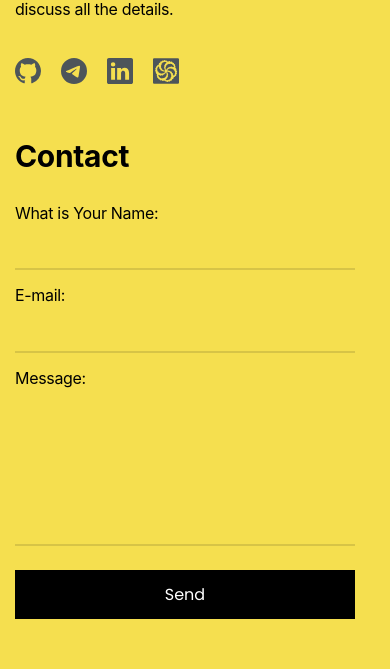
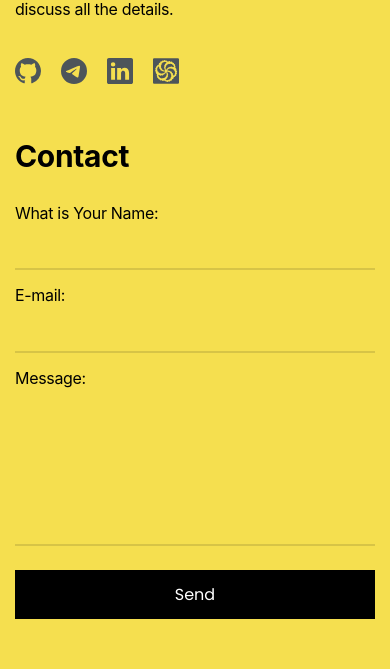
Before and after one commit to feddorovich/portfolio, a React (Create React App) app: page / in a window 390 px wide. Shown: the part 4773-5442 px from the top of the page. Built offline with nearby package versions, Linux system fonts and the light colour scheme.

Commit message:
fix contacts mobile

```diff
--- a/src/components/Contacts/Contacts.module.css
+++ b/src/components/Contacts/Contacts.module.css
@@ -101,6 +101,10 @@ textarea:focus {
         font-size: 16px;
     }
 
+    .form {
+        margin-right: 0;
+    }
+
     .form h2 {
         font-size: 30px;
     }
```
